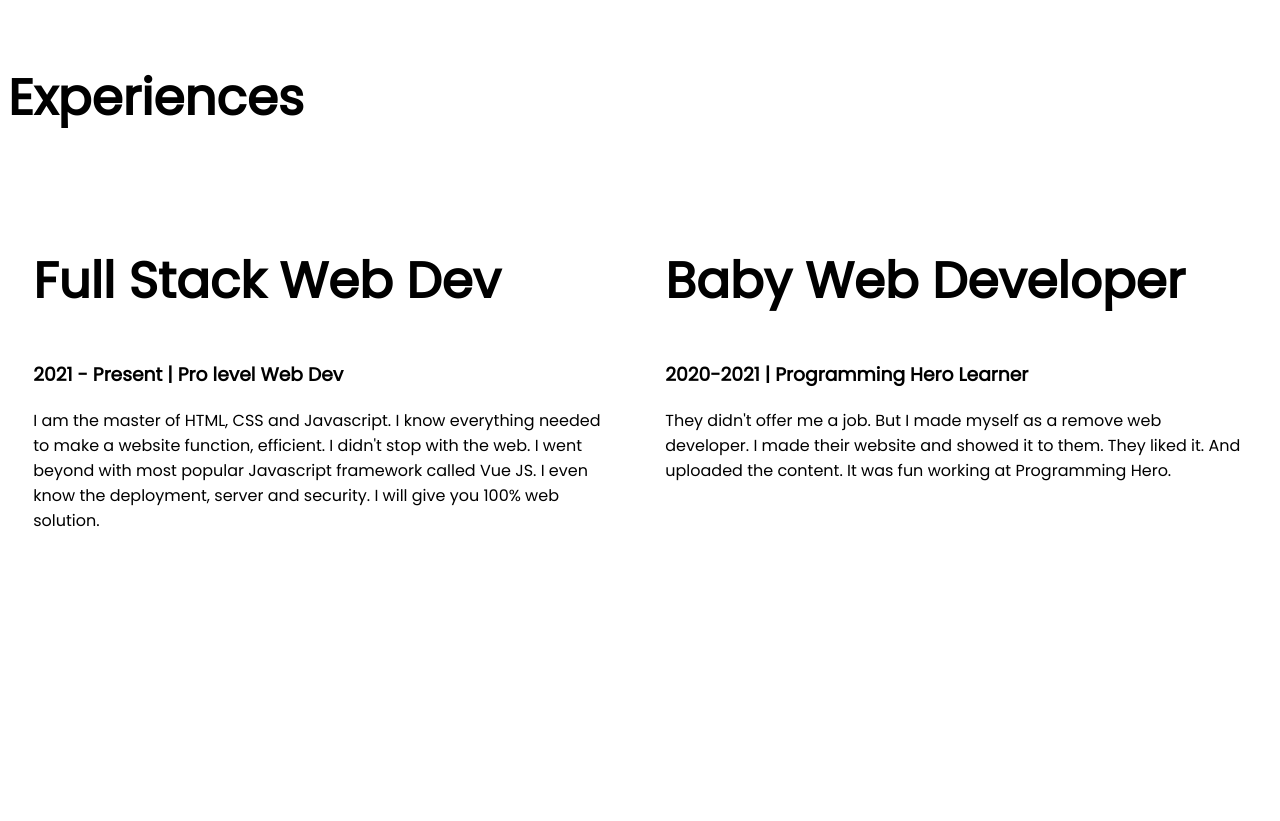
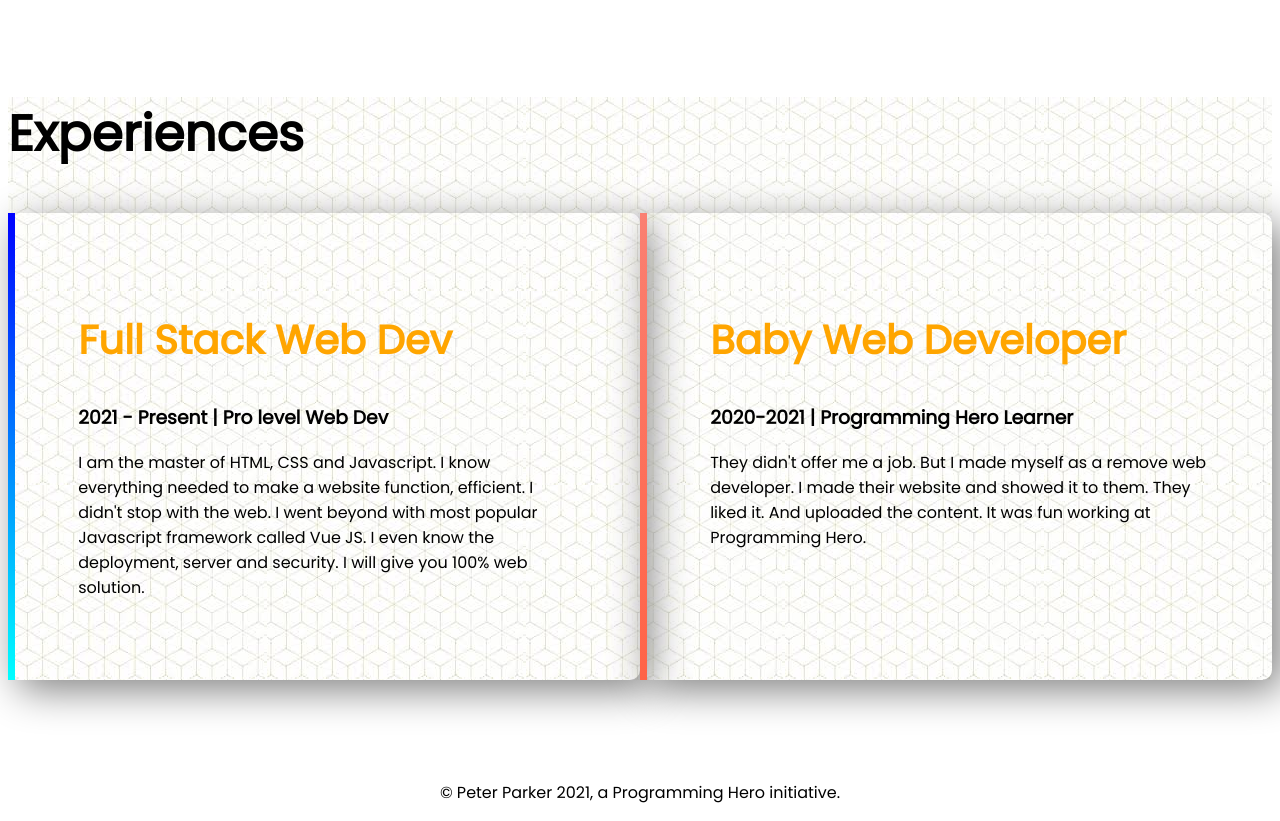
Before and after one commit to Joysb1200/portfolio-website, a plain HTML site: page index.html in a window 1280 px wide. Shown: the part 1228-2049 px from the top of the page. Before the commit the page ends 1902 px from the top, so only its background shows below. Drawn offline with Linux system fonts and the light colour scheme.

Commit message:
experience and footer done

```diff
--- a/index.html
+++ b/index.html
@@ -44,16 +44,16 @@
     <section class="experience-area">
         <h1>Experiences</h1>
         <div class="flexible-container">
-            <div class="half-width">
-                <h1>Full Stack Web Dev</h1>
+            <div id="web-dev" class="experience-item">
+                <h2 class="orange-color">Full Stack Web Dev</h2>
                 <h3>2021 - Present | Pro level Web Dev</h3>
                 <p>I am the master of HTML, CSS and Javascript. I know everything needed to make a website function,
                     efficient. I didn't stop with the web. I went beyond with most popular Javascript framework called
                     Vue
                     JS. I even know the deployment, server and security. I will give you 100% web solution.</p>
             </div>
-            <div class="half-width">
-                <h1>Baby Web Developer</h1>
+            <div id="web-dev-experience" class="experience-item">
+                <h2 class="orange-color">Baby Web Developer</h2>
                 <h3>2020-2021 | Programming Hero Learner</h3>
                 <p>They didn't offer me a job. But I made myself as a remove web developer. I made their website and
                     showed
@@ -62,6 +62,9 @@
         </div>
 
     </section>
+    <footer>
+        <p>© Peter Parker 2021, a Programming Hero initiative.</p>
+    </footer>
 </body>
 
 </html>
--- a/style.css
+++ b/style.css
@@ -3,6 +3,9 @@ body{
 }
 h1{
     font-size: 50px;
+}
+h2{
+    font-size: 40px;
 }
 .orange-color{
     color: orange;
@@ -32,3 +35,26 @@ h1{
 .dream-big{
     background-image: url(jb.jpg);
 }
+.experience-item{
+    width: 50%;
+    padding: 5%;
+    border-radius: 10px;
+     box-shadow: 10px 10px 40px gray;
+}
+.experience-area{
+   background-image: url(ds.jpg);
+}
+
+#web-dev{
+    border-left: 7px solid;
+    border-image: linear-gradient(blue, cyan);
+    border-image-slice: 1;
+}
+#web-dev-experience{
+    border-left: 7px solid;
+    border-image: linear-gradient(salmon, tomato);
+    border-image-slice: 1;
+}
+footer p{
+    text-align: center;
+}
```
